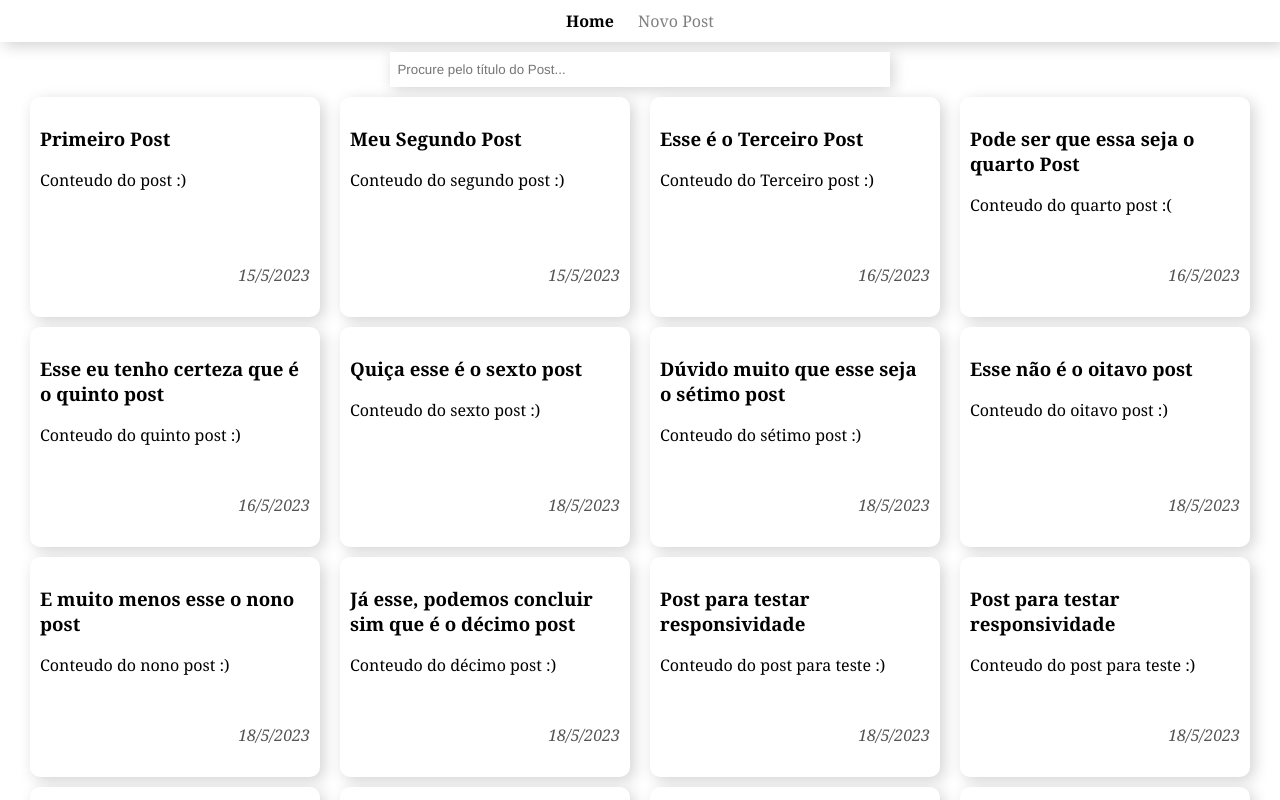
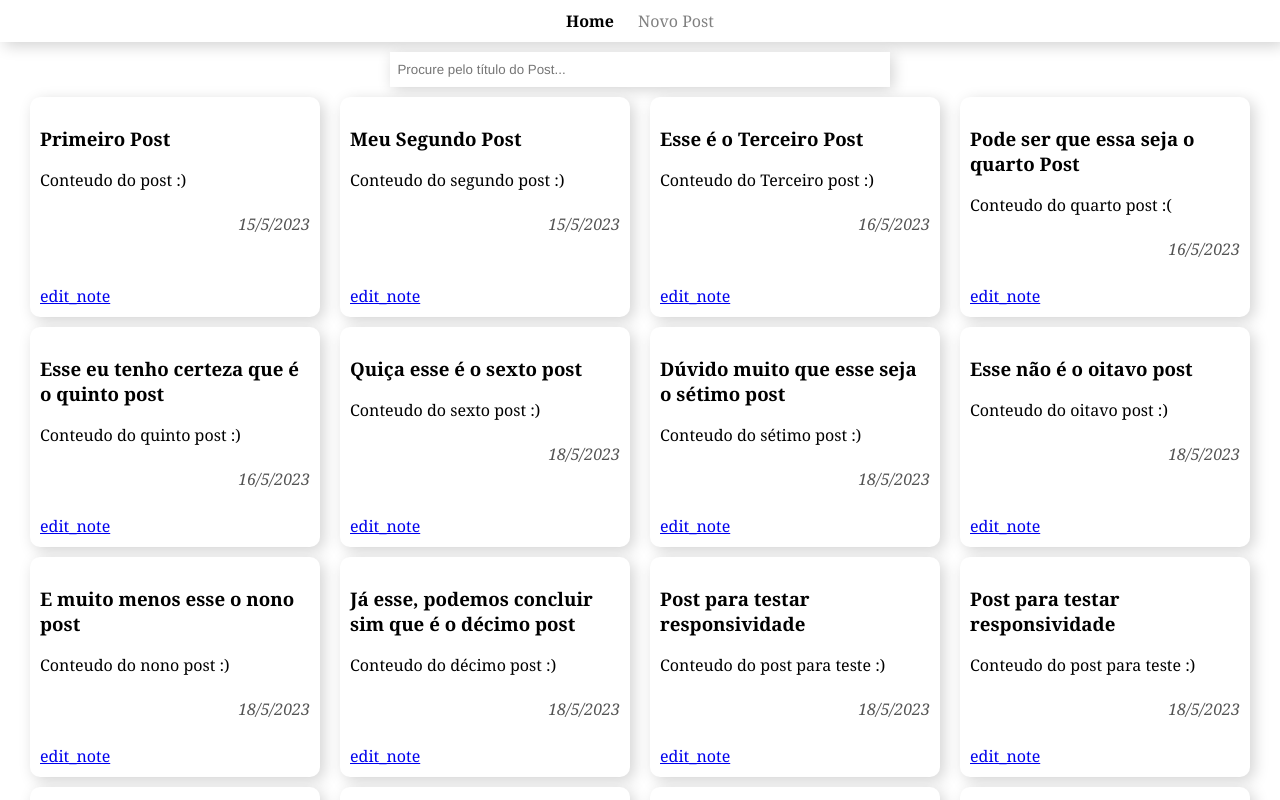
Before and after one commit to EduardoScarante/blog, a Vue app: page / in a window 1280 px wide. Shown: the top 800 px of the page. Built offline with nearby package versions, Linux system fonts and the light colour scheme.

Commit message:
inserção icone para interação e rotas para edição

```diff
--- a/src/views/Home.vue
+++ b/src/views/Home.vue
@@ -1,4 +1,6 @@
 <script>
+import { RouterLink } from 'vue-router'
+
 export default {
   data() {
     return {
@@ -21,6 +23,14 @@ export default {
         */
       })
     }
+  },
+  methods:{
+    getPostId(title){
+      for(const index in this.posts){
+        const post = this.posts[index]
+        if(post.title === title) return index;
+      }
+    }
   }
 }
 
@@ -34,13 +44,17 @@ export default {
     </div>
 
     <div id="lista-posts">
-      <div class="post center" v-for="x in
-                              filteredPost" :key="x.title">
+      <div class="post center" v-for="(x) in filteredPost" :key="x.title">
         <div>
           <h3>{{ x.title }}</h3>
           <p>{{ x.content }}</p>
+          <h4><i>{{ x.datetime }}</i></h4>
         </div>
-        <h4><i>{{ x.datetime }}</i></h4>
+        <span class="material-symbols-outlined">
+          <RouterLink
+          :to="`/edit/${getPostId(x.title)}`"
+          > edit_note </RouterLink>
+        </span>
       </div>
     </div>
   </div>
```
